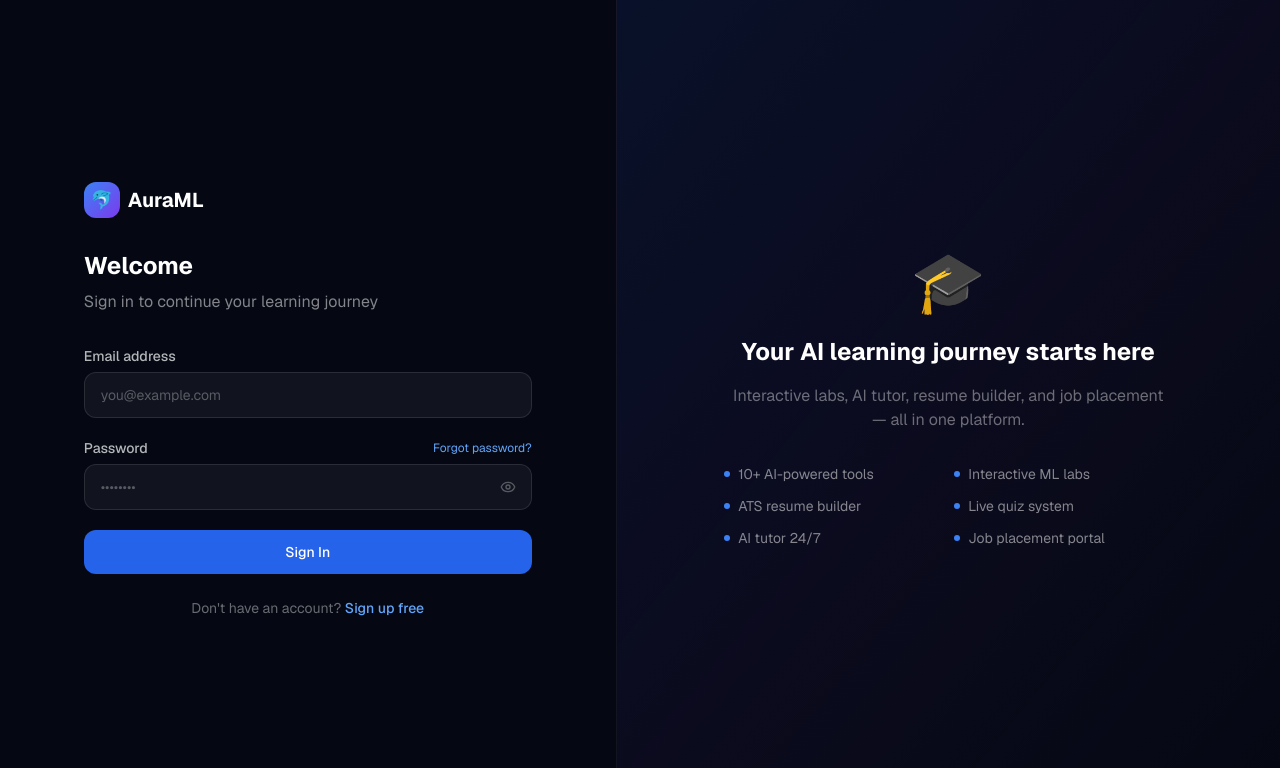
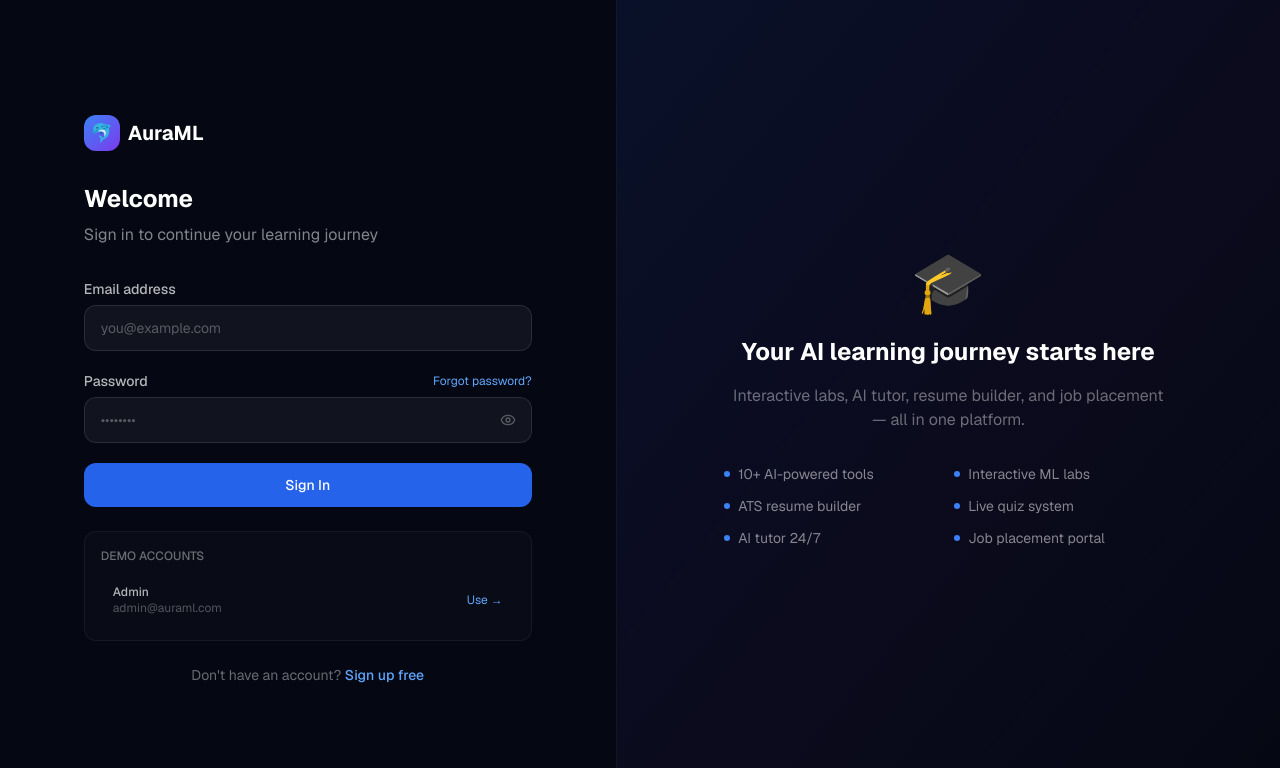
Before and after one commit to UnixManish2005/AuraML-React, a Next.js app: page /auth/login in a window 1280 px wide. Shown: the top 768 px of the page. Built offline with nearby package versions, Linux system fonts and the light colour scheme.

Commit message:
src changed

```diff
--- a/src/app/api/admin/students/route.ts
+++ b/src/app/api/admin/students/route.ts
@@ -7,8 +7,6 @@ import bcrypt from "bcryptjs";
 import { db } from "@/lib/db";
 import { requireAdmin } from "@/lib/auth/helpers";
 import { studentSchema } from "@/lib/validators";
-import { sendEmail } from "@/lib/email";
-import { adminCreatedStudentEmail } from "@/lib/email/templates";
 
 export async function GET(req: NextRequest) {
   try {
@@ -116,10 +114,6 @@ export async function POST(req: NextRequest) {
       return newUser;
     });
 
-    // Send credentials email — fire-and-forget
-    const template = adminCreatedStudentEmail(name, email, "Student@123");
-    sendEmail({ to: email, ...template });
-
     return NextResponse.json({ success: true, data: user }, { status: 201 });
   } catch (error) {
     console.error("[STUDENTS POST]", error);
--- a/src/app/api/admin/trainers/route.ts
+++ b/src/app/api/admin/trainers/route.ts
@@ -7,8 +7,6 @@ import bcrypt from "bcryptjs";
 import { auth } from "@/lib/auth/config";
 import { db } from "@/lib/db";
 import { trainerSchema } from "@/lib/validators";
-import { sendEmail } from "@/lib/email";
-import { adminCreatedTrainerEmail } from "@/lib/email/templates";
 
 export async function GET() {
   try {
@@ -64,17 +62,13 @@ export async function POST(req: NextRequest) {
       const trainerProfile = await tx.trainer.create({
         data: { userId: user.id, bio, expertise: expertise || [], experience: experience || 0 },
         include: {
-  user: { select: { id: true, name: true, email: true, status: true, image: true } },
-  courses: { include: { course: { select: { title: true } } } },
-  _count: { select: { batches: true } },
-},
+    user: { select: { id: true, name: true, email: true, status: true, image: true } },
+    courses: { include: { course: { select: { title: true } } } },
+    _count: { select: { batches: true } },
+  },
       });
       return trainerProfile;
     });
-
-    // Send credentials email — fire-and-forget
-    const emailTemplate = adminCreatedTrainerEmail(name, email, "Trainer@123");
-    sendEmail({ to: email, ...emailTemplate });
 
     return NextResponse.json({ trainer }, { status: 201 });
   } catch (error) {
--- a/src/app/api/auth/register/route.ts
+++ b/src/app/api/auth/register/route.ts
@@ -6,8 +6,6 @@ import { NextRequest, NextResponse } from "next/server";
 import bcrypt from "bcryptjs";
 import { db } from "@/lib/db";
 import { registerSchema } from "@/lib/validators";
-import { sendEmail } from "@/lib/email";
-import { studentSelfRegisterEmail } from "@/lib/email/templates";
 
 export async function POST(req: NextRequest) {
   try {
@@ -56,12 +54,6 @@ export async function POST(req: NextRequest) {
       return newUser;
     });
 
-    // Send welcome email — fire-and-forget (don't await so response isn't delayed)
-    if (role === "STUDENT") {
-      const template = studentSelfRegisterEmail(name, email, password);
-      sendEmail({ to: email, ...template });
-    }
-
     return NextResponse.json(
       { success: true, message: "Account created successfully", userId: user.id },
       { status: 201 }
--- a/src/app/auth/login/page.tsx
+++ b/src/app/auth/login/page.tsx
@@ -130,6 +130,31 @@ export default function LoginPage() {
             </button>
           </form>
 
+          {/* Demo accounts */}
+          <div className="mt-6 p-4 rounded-xl border border-white/5 bg-white/[0.02]">
+            <p className="text-white/40 text-xs font-medium mb-3">DEMO ACCOUNTS</p>
+            <div className="space-y-2">
+              {demoAccounts.map((acc) => (
+                <button
+                  key={acc.role}
+                  onClick={() => {
+                    const emailEl = document.querySelector<HTMLInputElement>('input[type="email"]');
+                    const passEl = document.querySelector<HTMLInputElement>('input[type="password"], input[type="text"]');
+                    if (emailEl) emailEl.value = acc.email;
+                    if (passEl) passEl.value = acc.password;
+                  }}
+                  className="w-full flex items-center justify-between px-3 py-2 rounded-lg hover:bg-white/5 transition-colors text-left"
+                >
+                  <div>
+                    <div className="text-xs font-medium text-white/70">{acc.role}</div>
+                    <div className="text-xs text-white/30">{acc.email}</div>
+                  </div>
+                  <span className="text-xs text-blue-400">Use →</span>
+                </button>
+              ))}
+            </div>
+          </div>
+
           <p className="mt-6 text-center text-sm text-white/40">
             Don&apos;t have an account?{" "}
             <Link href="/auth/register" className="text-blue-400 hover:text-blue-300 transition-colors font-medium">
--- a/src/app/trainer/batches/[id]/page.tsx
+++ b/src/app/trainer/batches/[id]/page.tsx
@@ -1,56 +1,15 @@
 // ============================================================
-// NEXT.JS MIDDLEWARE - Route Protection
+// TRAINER BATCH DETAIL PAGE
 // ============================================================
 
-import { auth } from "@/lib/auth/config";
-import { NextResponse } from "next/server";
-import type { NextRequest } from "next/server";
+"use client";
 
-const PUBLIC_PATHS = ["/", "/auth/login", "/auth/register", "/auth/forgot-password", "/api/auth"];
+import { BatchDetailView } from "@/components/shared/batch-detail-view";
 
-export default auth((req) => {
-  const { pathname } = req.nextUrl;
-  const session = req.auth;
-
-  // ── API routes handle their own authentication ──
-  // Never redirect API routes — they return JSON 401 when unauthenticated.
-  // Redirecting them sends an HTML login page which breaks res.json() on the client.
-  if (pathname.startsWith("/api/")) {
-    return NextResponse.next();
-  }
-
-  // Allow public page paths
-  if (PUBLIC_PATHS.some((p) => pathname.startsWith(p))) {
-    return NextResponse.next();
-  }
-
-  // Redirect unauthenticated users to login
-  if (!session) {
-    return NextResponse.redirect(new URL("/auth/login", req.url));
-  }
-
-  const role = session.user?.role;
-
-  // Role-based path protection (page routes only)
-  if (pathname.startsWith("/admin") && !["ADMIN", "SUPER_ADMIN"].includes(role)) {
-    return NextResponse.redirect(new URL("/unauthorized", req.url));
-  }
-
-  if (pathname.startsWith("/trainer") && !["TRAINER", "ADMIN", "SUPER_ADMIN"].includes(role)) {
-    return NextResponse.redirect(new URL("/unauthorized", req.url));
-  }
-
-  if (pathname.startsWith("/student") && role !== "STUDENT") {
-    if (!["ADMIN", "SUPER_ADMIN"].includes(role)) {
-      return NextResponse.redirect(new URL("/unauthorized", req.url));
-    }
-  }
-
-  return NextResponse.next();
-});
-
-export const config = {
-  matcher: [
-    "/((?!_next/static|_next/image|favicon.ico|.*\\.(?:svg|png|jpg|jpeg|gif|webp)$).*)",
-  ],
-};
+export default function TrainerBatchDetailPage({
+  params,
+}: {
+  params: { id: string };
+}) {
+  return <BatchDetailView batchId={params.id} role="TRAINER" />;
+}
--- a/src/components/student/sidebar.tsx
+++ b/src/components/student/sidebar.tsx
@@ -11,7 +11,7 @@ import { signOut } from "next-auth/react";
 import {
   Brain, LayoutDashboard, BookOpen, HelpCircle, FileText,
   Code2, Award, Briefcase, MessageCircle, Beaker, LogOut,
-  ChevronRight, Menu, X, Flame, Star, Settings
+  ChevronRight, Menu, X, Flame, Star
 } from "lucide-react";
 import { cn, initials } from "@/lib/utils";
 
@@ -29,7 +29,6 @@ const navItems = [
   { label: "Projects", href: "/student/projects", icon: Code2 },
   { label: "Certificates", href: "/student/certificates", icon: Award },
   { label: "Jobs & Internships", href: "/student/jobs", icon: Briefcase },
-  { label: "Settings", href: "/student/settings", icon: Settings },
 ];
 
 export default function StudentSidebar({ user }: StudentSidebarProps) {
```
